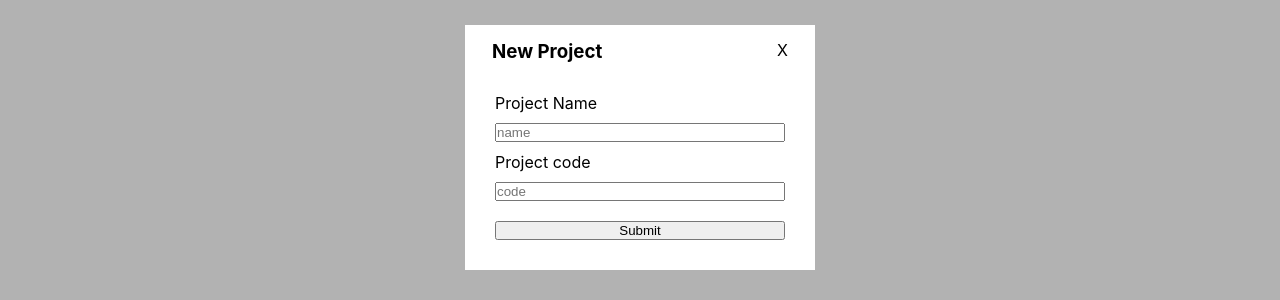
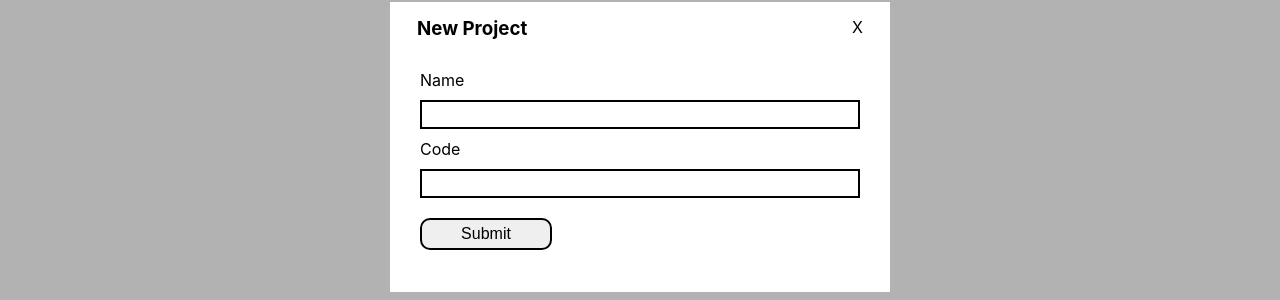
Before and after one commit to kimoon17/ProjectDesk, a React (Create React App) app: page / in a window 1280 px wide. Both pictures are taken after a click on the button "+ add". Shown: the part 253-553 px from the top of the page. Built offline with nearby package versions, Linux system fonts and the light colour scheme; no server answers.

Commit message:
styled modals

```diff
--- a/src/components/Projects/Projects.js
+++ b/src/components/Projects/Projects.js
@@ -14,13 +14,13 @@ const ProjectForm = ({project, handleSubmit}) => {
         }}
       >
         <Form>
-          <label htmlFor="name">Project Name</label>
-          <Field id="name" name="name" placeholder="name"/>
+          <label htmlFor="name">Name</label>
+          <Field id="name" name="name" className="options-box"/>
 
-          <label htmlFor="code">Project code</label>
-          <Field id="code" name="code" placeholder="code"/>
+          <label htmlFor="code">Code</label>
+          <Field id="code" name="code" className="options-box"/>
 
-          <button type="submit">Submit</button>
+          <button id="myBtn" className="options-box" type="submit">Submit</button>
         </Form>
       </Formik>
     </div>
--- a/src/components/Projects/styles.scss
+++ b/src/components/Projects/styles.scss
@@ -3,6 +3,7 @@
   display: flex;
   flex-direction: column;
   min-width: 300px;
+
 
   .project_box {
     display: flex;
@@ -47,6 +48,7 @@
 .form__container {
 
   padding: 30px;
+  width: 500px;
 
   > form {
     display: flex;
@@ -70,9 +72,31 @@
 
 .options-box {
   margin-bottom: 12px;
+  padding: 5px;
+  border: 2px solid black;
 }
 
 .label-box {
   margin: 7px 0;
   font-size: 1em;
 }
+
+.name {
+  width: 400px;
+}
+
+#myBtn {
+  font-size: 1em;
+  width: 30%;
+  border-radius: 10px;
+  cursor: pointer;
+}
+
+.rounded {
+  border-radius: 10px;
+  width: 50%;
+}
+
+#description {
+  padding: 20px;
+}
--- a/src/components/Tasks/Tasks.js
+++ b/src/components/Tasks/Tasks.js
@@ -27,11 +27,11 @@ const TaskForm = ({task, handleSubmit}) => {
                 }}
             >
                 <Form>
-                    <label htmlFor="name">Task name</label>
-                    <Field id="name" name="name" placeholder="Name"/>
+                    <label htmlFor="name">Name</label>
+                    <Field className="options-box name" id="name" name="name" />
 
-                    <label className="label-box" htmlFor="status">Task status</label>
-                    <Field as="select" name="status" className="options-box">
+                    <label className="label-box" htmlFor="status">Status</label>
+                    <Field as="select" name="status" className="options-box rounded">
                         <option value="1">Backlog</option>
                         <option value="2">In the sprint</option>
                         <option value="3">Active</option>
@@ -39,17 +39,17 @@ const TaskForm = ({task, handleSubmit}) => {
                         <option value="5">Abandoned</option>
                     </Field>
 
-                    <label className="label-box" htmlFor="type">Task type</label>
-                    <Field as="select" name="type" className="options-box">
+                    <label className="label-box" htmlFor="type">Type</label>
+                    <Field as="select" name="type" className="options-box rounded">
                         <option value="1">Feature</option>
                         <option value="2">Bug</option>
                         <option value="3">Test</option>
                     </Field>
 
-                    <label className="label-box" htmlFor="Description">Task status</label>
-                    <Field id="description" name="description" as="textarea" placeholder="description"/>
+                    <label className="label-box" htmlFor="Description">Description</label>
+                    <Field className="options-box" id="description" name="description" as="textarea" />
 
-                    <button type="submit">Submit</button>
+                    <button id="myBtn" className="options-box" type="submit">Submit</button>
                 </Form>
             </Formik>
         </div>
```
